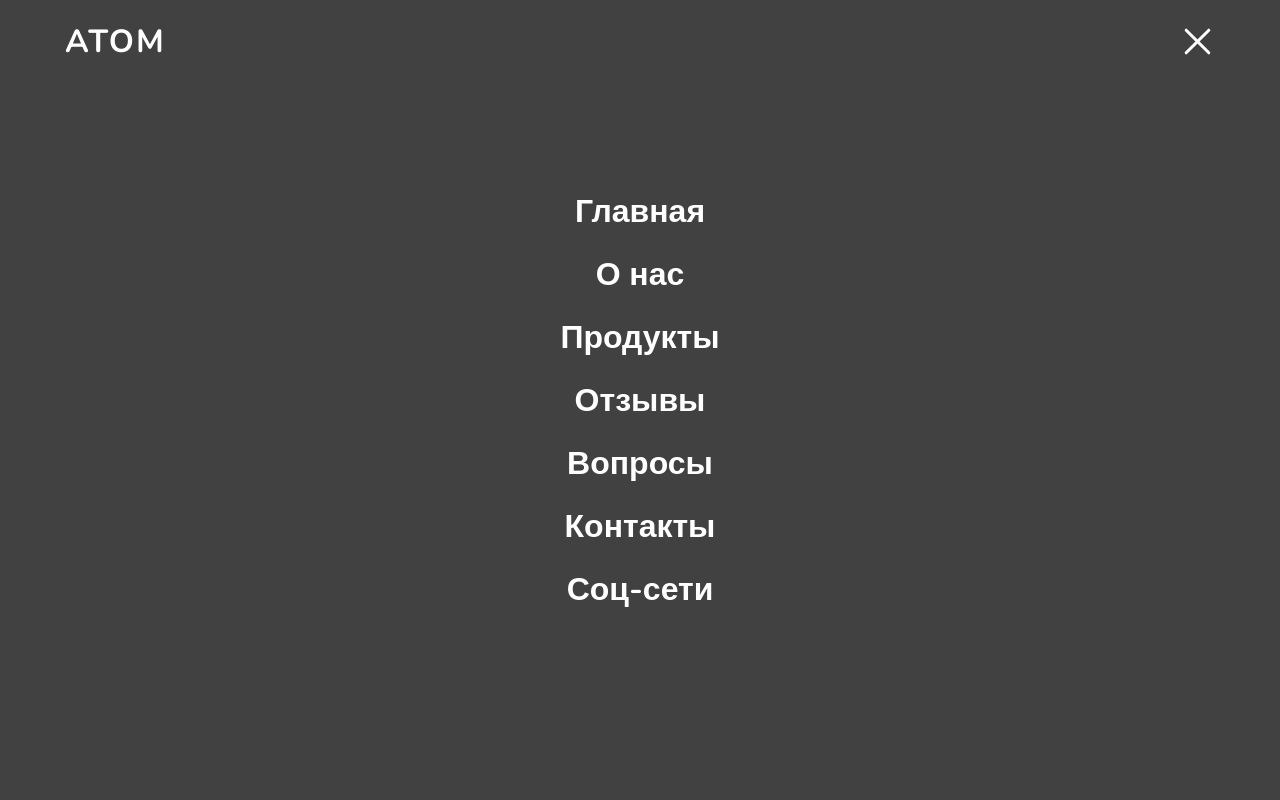
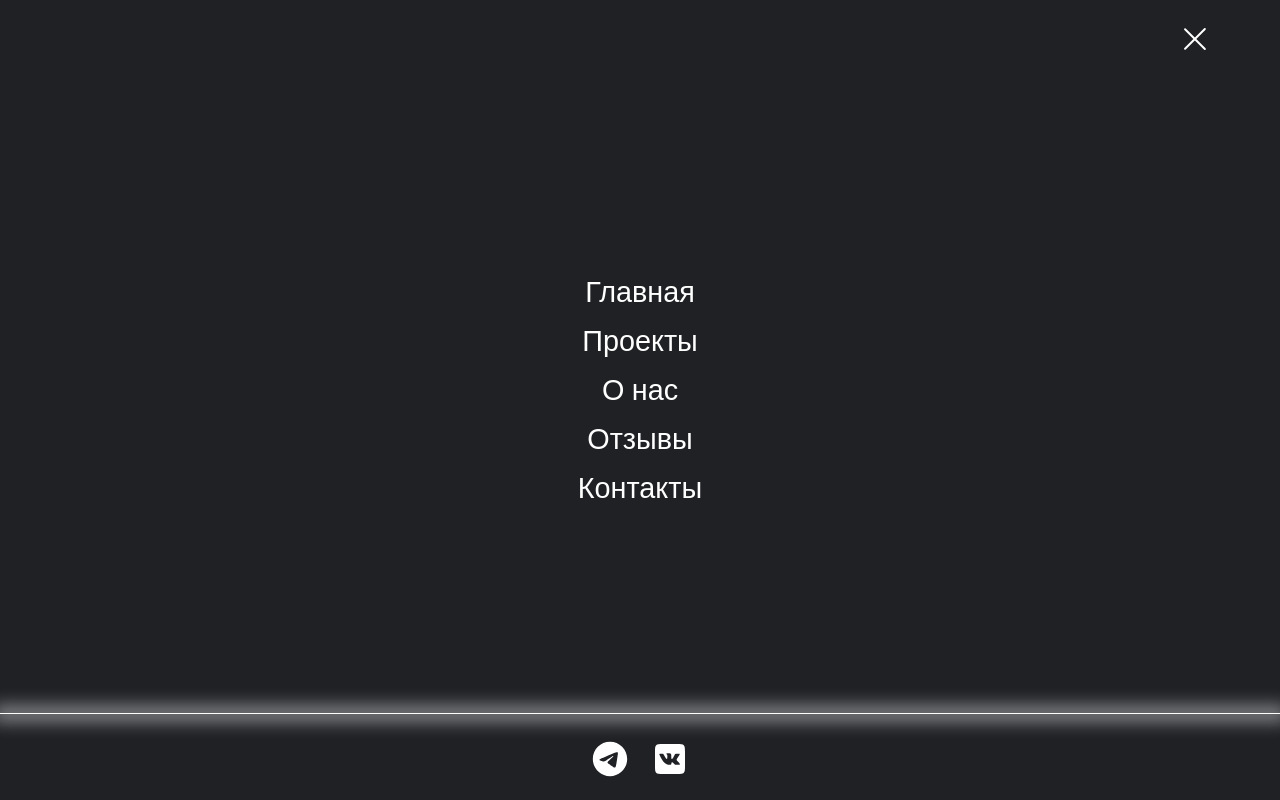
Before and after one commit to dirstd-lair/web, a plain HTML site: page index.html in a window 1280 px wide. Both pictures are taken after a click on the element 1210 px from the left and 41 px from the top of the page. Drawn offline with nearby package versions, Linux system fonts and the light colour scheme.

Commit message:
Add files via upload

```diff
--- a/css/style.css
+++ b/css/style.css
@@ -28,7 +28,7 @@ html {
     padding-left: 25px;
     font-family: 'Nunito', sans-serif;
     font-weight: bold;
-    font-size: xx-large;
+    font-size: 1.7em;
     letter-spacing: 2px;
 
     text-decoration: none;
@@ -40,9 +40,8 @@ html {
     display: flex;
     flex-direction: column;
     justify-content: space-between;
-    row-gap: 8px;
+    row-gap: 6px;
     width: 35px;
-
     padding-right: 25px;
     cursor: pointer;
     z-index: 2;
@@ -50,26 +49,21 @@ html {
 
 .menu > div {
     position: relative;
-    width: 100%;
-    height: 3px;
+    width: 85%;
+    height: 2px;
     background-color: black;
     border-radius: 50px;
-    transition: all 0.4s ;
-
+    transition: transform 0.2s, top 0.2s, opacity 0.2s; /* Плавный переход для всех изменений */
 }
 
-.tit.open {
-    color: #FFF;
+.menu.open {
+    z-index: 4;
 }
 
-.menu.open > div {
-    background-color: #FFF;
-}
-
+/* Трансформации при открытом состоянии */
 .menu.open > div:nth-child(1) {
-   transform: rotate(45deg);
-   top: 11px;
-
+    top: 8px;
+    transform: rotate(-45deg);
 }
 
 .menu.open > div:nth-child(2) {
@@ -77,21 +71,102 @@ html {
 }
 
 .menu.open > div:nth-child(3) {
-    transform: rotate(-45deg);
-    top: -11px;
-
+    top: -8px;
+    transform: rotate(45deg);
 }
 
+.menu.close > div:nth-child(1) {
+    top: 0px;
+    transform: rotate(0deg);
+}
+
+.menu.close > div:nth-child(2) {
+    opacity: 1;
+}
+
+.menu.close > div:nth-child(3) {
+    top: 0px;
+    transform: rotate(0deg);
+}
+
+.menu.open > div {
+    background-color: #ffffff;
+    color: #FFF;
+    z-index: 999;
+}
+
+
 .menu-panel {
-    position: absolute;
+    position: fixed;
     top: 0;
+    left: 0;
     width: 100%;
     height: 100vh;
-
-    background-color: rgba(18, 18, 18, 0.8);
+    background-color: rgba(20, 22, 26, 0.95);
     opacity: 0;
     transition: all 0.4s ease-in-out;
 
+    display: flex;
+    flex-direction: column;
+    justify-content: space-between;
+    align-items: center;
+    overflow: auto;
+}
+
+.menu-panel > div:nth-child(1) {
+    position: relative;
+    width: 100%;
+    height: 80px;
+    min-height: 80px;
+}
+
+.menu-panel > div:nth-child(3) {
+    position: relative;
+    width: 100%;
+    height: 100px;
+    min-height: 100px;
+}
+
+.menu-panel.open {
+    opacity: 1;
+}
+
+.menu-panel.close {
+    opacity: 0;
+}
+
+.tit.open {
+    visibility: hidden;
+}
+
+.urls {
+    position: relative;
+    height: 100%;
+    width: 100%;
+    display: flex;
+    justify-content: center;
+    align-items: center;
+    flex-direction: column;
+    row-gap: 10px;
+    text-align: left;
+}
+
+.urls > a {
+    text-decoration: none;
+    color: #FFF;
+    font-family: 'Nunito', sans-serif;
+    font-size: 1.8em;
+}
+
+.end-panel > .line {
+    position: relative;
+    width: 100%;
+    height: 1px;
+    background-color: #FFF;
+    box-shadow: 0px 0px 17px 7px rgba(255, 255, 255, 0.51);
+}
+
+.end-panel {
     display: flex;
     flex-direction: column;
     row-gap: 20px;
@@ -99,14 +174,13 @@ html {
     align-items: center;
 }
 
-.menu-panel > a {
-    font-family: 'Nunito', sans-serif;
-    font-weight: bold;
-    font-size: xx-large;
-    text-decoration: none;
-    color: #FFF;
+.end-panel > .icon_svg {
+    display: grid;
+    grid-template-columns: 1fr 1fr;
+    column-gap: 10px;
 }
 
-.menu-panel.open {
-    opacity: 1;
+.icon_svg > a > svg {
+    max-width: 50px;
+    max-height: 50px;
 }
--- a/index.html
+++ b/index.html
@@ -13,13 +13,29 @@
 </head>
 <body>
     <div class="menu-panel">
-        <a href="">Главная</a>
-        <a href="">О нас</a>
-        <a href="">Продукты</a>
-        <a href="">Отзывы</a>
-        <a href="">Вопросы</a>
-        <a href="">Контакты</a>
-        <a href="">Соц-сети</a>
+        <div></div>
+        <div class="urls">
+            <a href="">Главная</a>
+            <a href="">Проекты</a>
+            <a href="">О нас</a>
+            <a href="">Отзывы</a>
+            <a href="">Контакты</a>
+        </div>
+        <div class="end-panel">
+            <div class="line"></div>
+            <div class="icon_svg">
+               <a href="https://t.me/dirstd">
+                <svg xmlns="http://www.w3.org/2000/svg" x="0px" y="0px" width="100" height="100" viewBox="0,0,256,256">
+                    <g fill="#ffffff" fill-rule="nonzero" stroke="none" stroke-width="1" stroke-linecap="butt" stroke-linejoin="miter" stroke-miterlimit="10" stroke-dasharray="" stroke-dashoffset="0" font-family="none" font-weight="none" font-size="none" text-anchor="none" style="mix-blend-mode: normal"><g transform="scale(4,4)"><path d="M32,10c12.15,0 22,9.85 22,22c0,12.15 -9.85,22 -22,22c-12.15,0 -22,-9.85 -22,-22c0,-12.15 9.85,-22 22,-22zM39.589,40.968c0.404,-1.241 2.301,-13.615 2.534,-16.054c0.071,-0.738 -0.163,-1.229 -0.619,-1.449c-0.553,-0.265 -1.371,-0.133 -2.322,0.21c-1.303,0.47 -17.958,7.541 -18.92,7.951c-0.912,0.388 -1.775,0.81 -1.775,1.423c0,0.431 0.256,0.673 0.96,0.924c0.732,0.261 2.577,0.82 3.668,1.121c1.05,0.29 2.243,0.038 2.913,-0.378c0.709,-0.441 8.901,-5.921 9.488,-6.402c0.587,-0.48 1.056,0.135 0.576,0.616c-0.48,0.48 -6.102,5.937 -6.844,6.693c-0.901,0.917 -0.262,1.868 0.343,2.249c0.689,0.435 5.649,3.761 6.396,4.295c0.747,0.534 1.504,0.776 2.198,0.776c0.694,-0.001 1.059,-0.915 1.404,-1.975z"></path></g></g>
+                    </svg>
+               </a>
+               <a href="https://vk.com/dirstd">
+                <svg xmlns="http://www.w3.org/2000/svg" x="0px" y="0px" width="100" height="100" viewBox="0,0,256,256">
+                    <g fill="#ffffff" fill-rule="nonzero" stroke="none" stroke-width="1" stroke-linecap="butt" stroke-linejoin="miter" stroke-miterlimit="10" stroke-dasharray="" stroke-dashoffset="0" font-family="none" font-weight="none" font-size="none" text-anchor="none" style="mix-blend-mode: normal"><g transform="scale(5.12,5.12)"><path d="M32.229,10c7.207,0 7.771,0.564 7.771,7.77v14.507c0,7.162 -0.56,7.723 -7.723,7.723h-14.554c-7.163,0 -7.723,-0.561 -7.723,-7.723v-14.554c0,-7.163 0.56,-7.723 7.723,-7.723zM33.889,30.844c0.543,0 1.435,-0.089 0.756,-1.221c-0.057,-0.094 -0.396,-0.836 -2.04,-2.364c-1.4,-1.305 -1.328,-1.448 0.518,-4.157c1.48,-2.171 1.702,-2.567 1.59,-2.929c-0.103,-0.334 -0.23,-0.464 -0.997,-0.464c-0.666,0 -2.329,-0.043 -2.866,-0.043c-0.812,0 -0.929,0.596 -2.071,2.918c-0.924,1.878 -1.401,2.438 -1.803,2.438c-0.46,0 -0.703,-0.479 -0.703,-2.266c0,-2.538 0.121,-3.601 -2.11,-3.601c-3.12,0 -3.263,0.732 -2.892,0.91c0.46,0.221 1.09,0.489 1.09,1.793c0,1.912 0.011,3.042 -0.54,3.042c-0.551,0 -0.841,-0.258 -2.021,-2.409c-1.391,-2.534 -1.383,-2.826 -2.364,-2.826c-0.792,0 -1.866,0 -2.565,0c-0.51,0 -0.657,0.416 -0.529,0.722c0.162,0.389 2.468,5.606 4.899,8.068c2.431,2.462 4.914,2.388 5.277,2.388c0.115,0 0.529,0 0.678,0c0.761,0 1.034,-0.435 1.099,-0.787c0.221,-1.19 0.292,-1.893 0.759,-1.893c0.447,0 0.721,0.276 2.73,2.3c0.247,0.249 0.464,0.38 1.117,0.38c0.652,0.001 2.445,0.001 2.988,0.001z"></path></g></g>
+                    </svg>
+               </a>
+            </div>
+        </div>
     </div>
     <header class="main-header">
         <a href="" class="tit">ATOM</a>
@@ -33,9 +49,19 @@
     <script>
         $(document).ready(function() {
             $('.menu').click(function() {
-                console.log(1);
-                $(this).toggleClass('open');
-                $('.menu-panel').toggleClass('open')
+                if ($(this).hasClass('open')) {
+                    $(this).removeClass('open');
+                    $('.menu-panel').removeClass('open')
+                    $('.menu-panel').toggleClass('close')
+                    $(this).toggleClass('close');
+                }
+                else {
+                    $(this).removeClass('close');
+                    $('.menu-panel').removeClass('close')
+                    $('.menu-panel').toggleClass('open')
+                    $(this).toggleClass('open');
+                }
+
                 $('.tit').toggleClass('open')
             });
         });
```
Also changed, not shown: assets/icon/github.svg (added), assets/icon/instagram.svg (added), assets/icon/telegram.svg (added), assets/icon/vk.svg (added).
